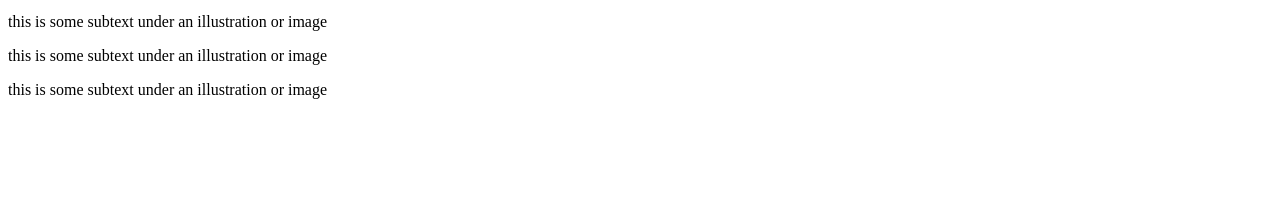
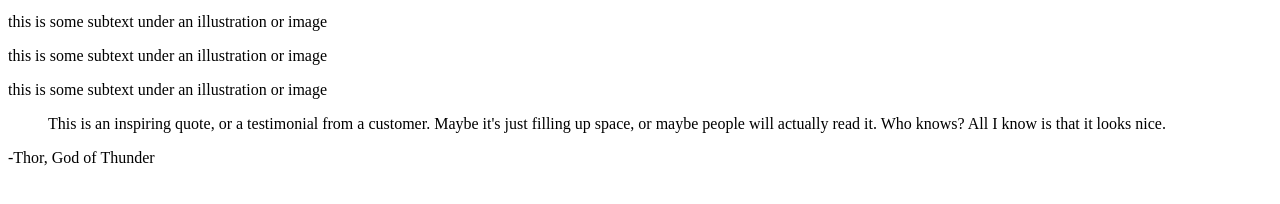
Before and after one commit to piotrfijol/top-landing-page, a plain HTML site: page index.html in a window 1280 px wide. Shown: the part 378-582 px from the top of the page. Drawn offline with Linux system fonts and the light colour scheme.

Commit message:
Add quotation section

```diff
--- a/index.html
+++ b/index.html
@@ -50,6 +50,18 @@
                 <p class="information__card__caption">this is some subtext under an illustration or image</p>
             </div>
         </section>
+        <section class="quotation">
+            <div class="quotation__container">
+                <blockquote>
+                    <p>
+                        This is an inspiring quote, or a testimonial from a customer.
+                        Maybe it's just filling up space, or maybe people will actually read it.
+                        Who knows? All I know is that it looks nice.
+                    </p>
+                </blockquote>
+                <p class="quotation__container__author">-Thor, God of Thunder</p>
+            </div>
+        </section>
     </header>
 </body>
 </html>
```
